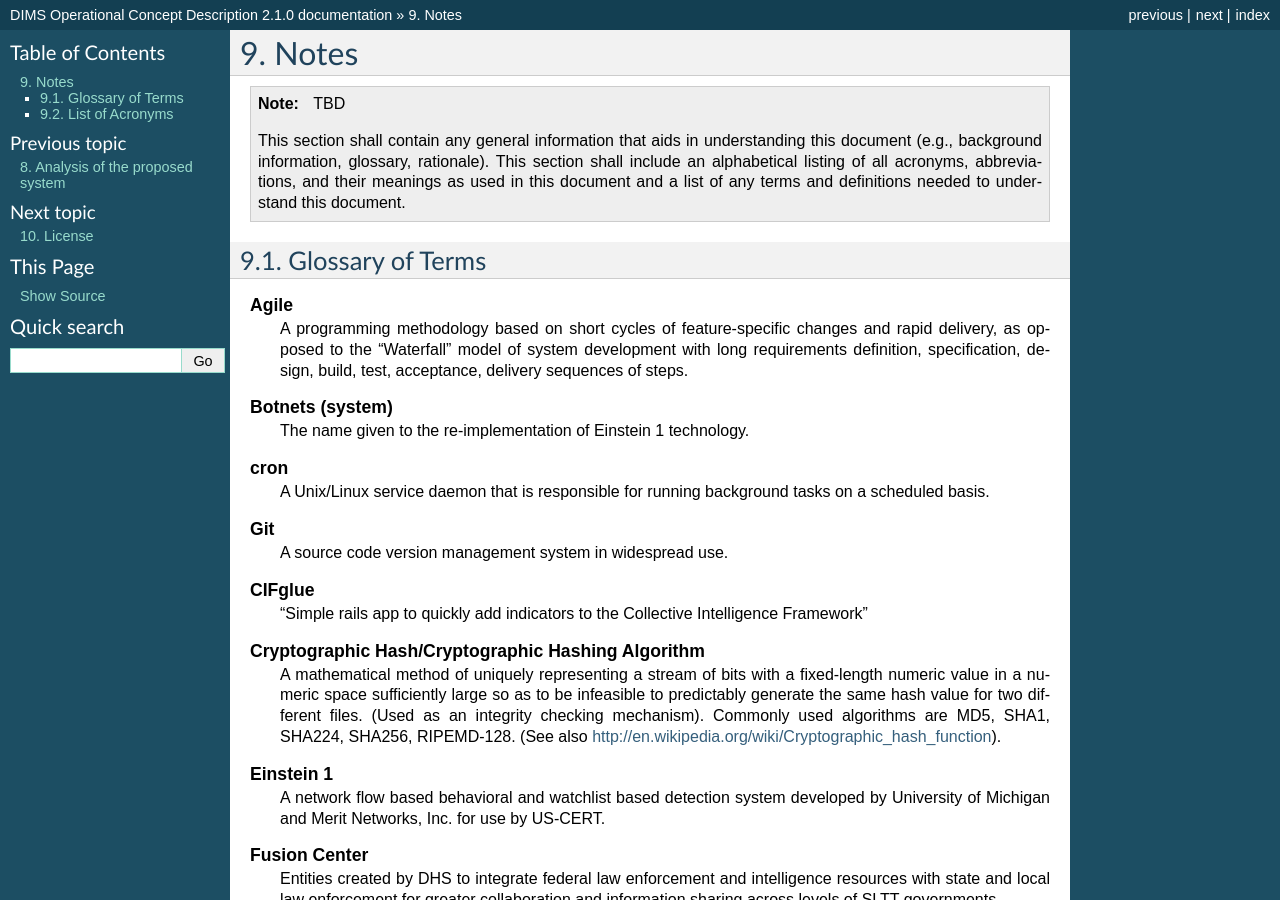
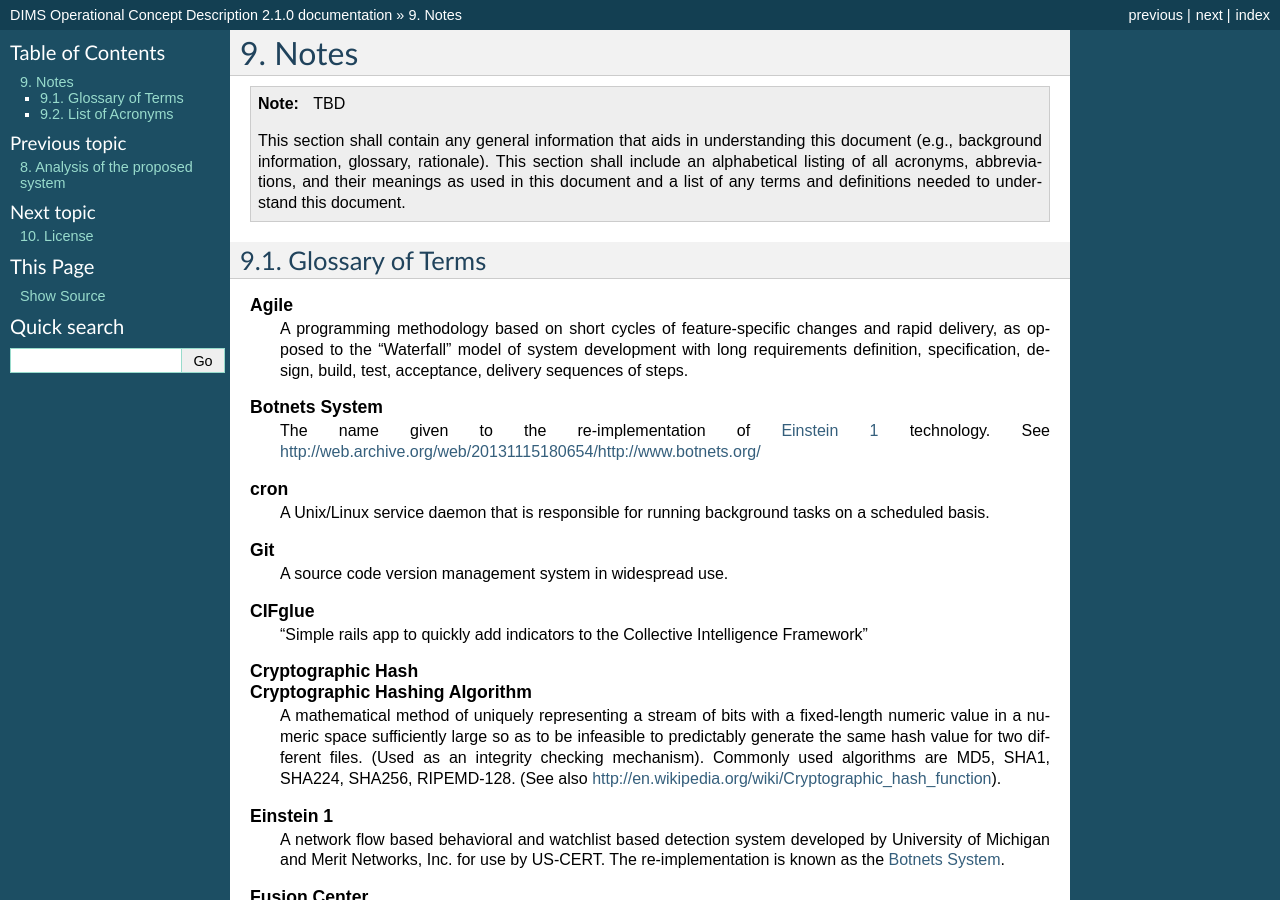
Before and after one commit to uw-dims/dims-ocd, a Sphinx documentation site: the page built from source/notes.rst, in a window 1280 px wide and 900 px high. Built offline with Sphinx 7.4.7, drawn with Linux system fonts in a browser that asks for light colours.

Commit message:
Start adding :term: tags for glossary/acronym items

```diff
--- a/source/index.rst
+++ b/source/index.rst
@@ -16,7 +16,7 @@ DIMS Operational Concept Description
     initiated. The intent of the *PRISEM* system is to combine standard security
     devices event log data using a commercial *Security Information Event
     Management (SIEM)* system, fed in part by event log data from the DHS-funded
-    NetFlow based system (formerly known as *Einstein 1*), correlating these
+    NetFlow based system (formerly known as :term:`Einstein 1`), correlating these
     events using the SIEM to detect structural bot activity that has a high
     probability of being an infected computer. It uses the *Collective
     Intelligence Framework (CIF)* database system to produce watchlists for
--- a/source/justifications.rst
+++ b/source/justifications.rst
@@ -119,7 +119,7 @@ and observed attack signatures).
 MITRE defines *indicator* as, "[a] pattern of relevant observable adversary
 activity in the operational cyber domain along with contextual information
 regarding its interpretation (e.g., this domain has been compromised, this
-email is spoofed, this file hash is associated with this trojan, etc.),
+email is spoofed, this [:term:`cryptographic hash` of a file] is associated with this trojan, etc.),
 handling, etc. An Observable pattern captures what may be seen; the Indicator
 enumerates why this is Observable pattern is of interest." (`STIX FAQ #B1`_)
 One job of an analyst using the PRISEM system is to take *indicators* that are
@@ -134,7 +134,7 @@ stateful properties which can represent anything from the creation of a
 registry key on a host (measurable event) to the presence of a mutex (stateful
 property)." (Gragido, 2012) IOCs can include several pieces of raw intelligence
 that manifest at various points in time on information systems under attack,
-including "MD5 [and other cryptographic hashes of files], File names, Packer
+including "MD5 [and other :term:`cryptographic hash` values for files], File names, Packer
 types, Registry keys, Mutexes, DNS strings, and IP Addresses." (Mandiant, 2011)
 
 IOCs are the lowest-level pieces of evidence used to paint a much larger
--- a/source/notes.rst
+++ b/source/notes.rst
@@ -24,8 +24,10 @@ Glossary of Terms
        development with long requirements definition, specification, design,
        build, test, acceptance, delivery sequences of steps.
 
-   Botnets (system)
-       The name given to the re-implementation of Einstein 1 technology.
+   Botnets System
+       The name given to the re-implementation of :term:`Einstein 1`
+       technology.  See
+       http://web.archive.org/web/20131115180654/http://www.botnets.org/
 
    cron
        A Unix/Linux service daemon that is responsible for running background
@@ -38,7 +40,8 @@ Glossary of Terms
        "Simple rails app to quickly add indicators to the Collective Intelligence
        Framework"
 
-   Cryptographic Hash/Cryptographic Hashing Algorithm
+   Cryptographic Hash
+   Cryptographic Hashing Algorithm
        A mathematical method of uniquely representing a stream of bits with a
        fixed-length numeric value in a numeric space sufficiently large so as to
        be infeasible to predictably generate the same hash value for two different
@@ -49,7 +52,7 @@ Glossary of Terms
    Einstein 1
        A network flow based behavioral and watchlist based detection system
        developed by University of Michigan and Merit Networks, Inc. for use by
-       US-CERT.
+       US-CERT. The re-implementation is known as the :term:`Botnets System`.
 
    Fusion Center
        Entities created by DHS to integrate federal law enforcement and
```
Also changed, not shown: source/currentsystem.rst (+6 -7 lines).
